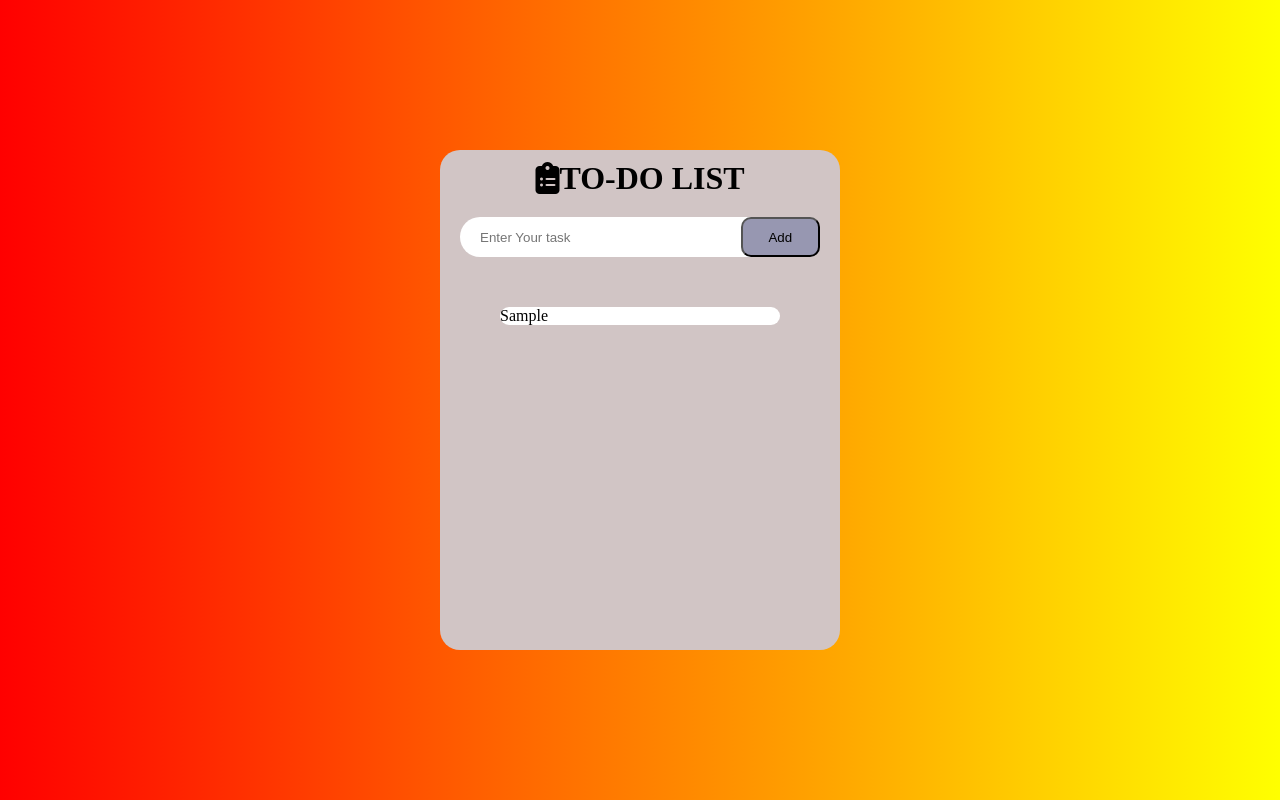
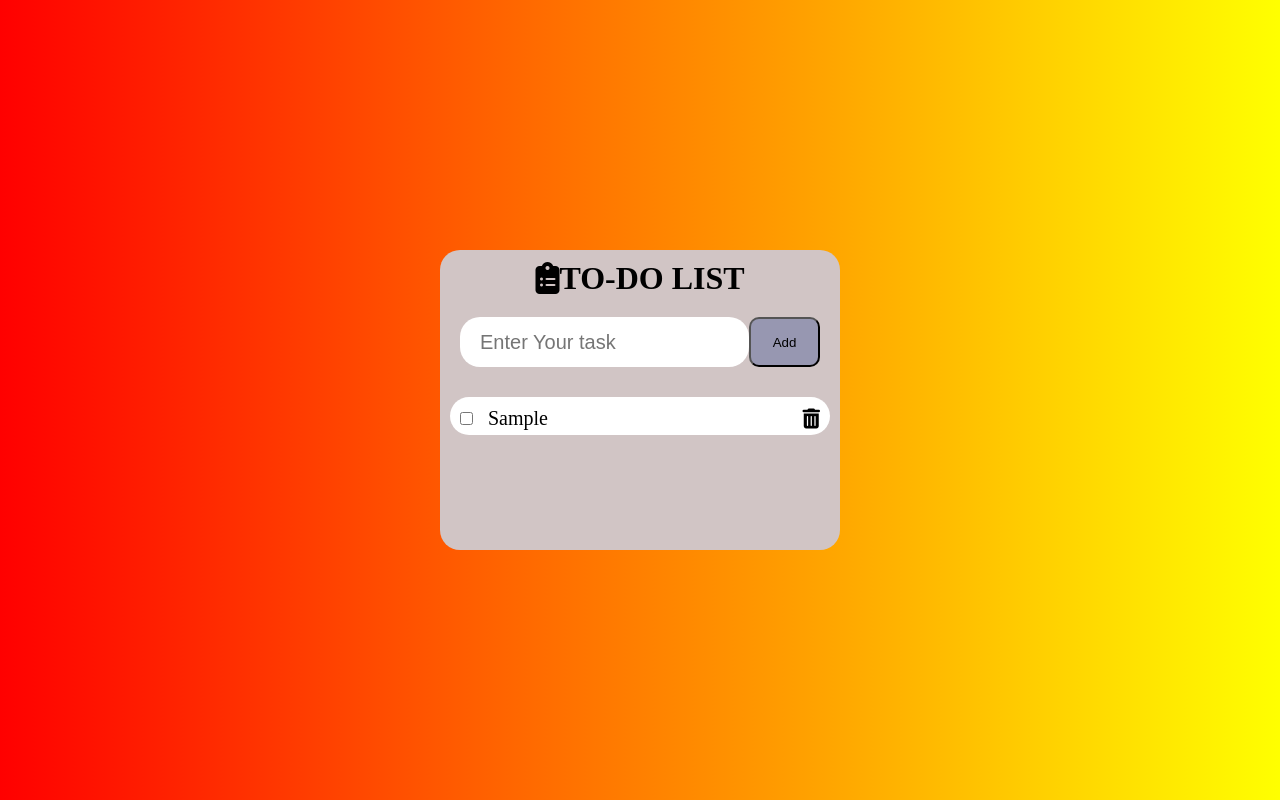
Before and after one commit to Vgpatil2103/Todo-List, a plain HTML site: page index.html in a window 1280 px wide. Both pictures are taken after typing "Sample" into the empty fields and a click on the button "Add". Drawn offline with Linux system fonts and the light colour scheme.

Commit message:
Delete And Check Functions Done

```diff
--- a/index.html
+++ b/index.html
@@ -1,12 +1,16 @@
 <!DOCTYPE html>
 <html lang="en">
+
 <head>
     <meta charset="UTF-8">
     <meta name="viewport" content="width=device-width, initial-scale=1.0">
     <title>Document</title>
     <link rel="stylesheet" href="style.css">
-    <link rel="stylesheet" href="https://cdnjs.cloudflare.com/ajax/libs/font-awesome/6.4.2/css/all.min.css" integrity="sha512-z3gLpd7yknf1YoNbCzqRKc4qyor8gaKU1qmn+CShxbuBusANI9QpRohGBreCFkKxLhei6S9CQXFEbbKuqLg0DA==" crossorigin="anonymous" referrerpolicy="no-referrer" />
+    <link rel="stylesheet" href="https://cdnjs.cloudflare.com/ajax/libs/font-awesome/6.4.2/css/all.min.css"
+        integrity="sha512-z3gLpd7yknf1YoNbCzqRKc4qyor8gaKU1qmn+CShxbuBusANI9QpRohGBreCFkKxLhei6S9CQXFEbbKuqLg0DA=="
+        crossorigin="anonymous" referrerpolicy="no-referrer" />
 </head>
+
 <body>
 
     <div class="container">
@@ -15,20 +19,24 @@
             <h1>TO-DO LIST</h1>
         </div>
         <div class="task-input">
-        <form>
             <input type="text" name="task" id="task" placeholder="Enter Your task">
-            <button type="submit">Add</button>
-        </form>
+            <button id="add" type="submit">Add</button>
+        </div>
+
         <div class="task-list">
-            <ul>
-                <li></li>
+            <ul id="list">
                </ul>
+
         </div>
-    </div>
+
+
+
+
 
 
 
     </div>
     <script src="script.js"></script>
 </body>
+
 </html>
--- a/script.js
+++ b/script.js
@@ -1,14 +1,62 @@
-const form=document.querySelector("form");
-const add=document.querySelector("button")
-const input=document.getElementById("task");
-const ul=document.querySelector("ul");
+const input = document.getElementById("task");
+const add = document.getElementById("add");
+const ul = document.querySelector("ul");
 
-function addData(event){
-    event.preventDefault();
-    const list=document.createElement("li");
-    list.innerText=input.value;
-    ul.appendChild(list);
-   input.value="";
+function removeTask(e) {
+    const data = e.target.closest("li");
+    if (data) {
+        data.remove();
+    }
 }
 
-add.addEventListener("click",addData);
+function toggleStrikethrough(e) {
+    const listItem = e.target.closest("li");
+
+        if (e.target.checked) {
+            listItem.style.textDecoration = "line-through";
+            listItem.style.backgroundColor="grey";
+            listItem.style.color="red";
+        } else {
+            listItem.style.textDecoration = "none";
+        }
+
+}
+
+function addData(e) {
+
+    if(input.value!=""){
+        e.preventDefault();
+        const listItem = document.createElement("li");
+        listItem.innerHTML = `
+            <input type="checkbox">
+            <span>${input.value}</span>
+            <div class="delete">
+                <i class="fas fa-trash-can trash" style="color: black;"></i>
+            </div>
+        `;
+        ul.appendChild(listItem);
+        input.value = "";
+
+        const deleteIcon = listItem.querySelector(".delete i");
+        deleteIcon.addEventListener("click", removeTask);
+
+    }
+
+
+
+
+    // Add an event listener to the trash icon in the newly created list item
+
+    // Add an event listener to the checkbox in the newly created list item
+    const checkbox = document.querySelector("input[type='checkbox']");
+    checkbox.addEventListener("change", toggleStrikethrough);
+}
+
+add.addEventListener("click", addData);
+
+// Add an event listener to existing checkboxes
+ ul.addEventListener("change", function (e) {
+     if (e.target.tagName === "INPUT" && e.target.type === "checkbox") {
+         toggleStrikethrough(e);
+     }
+ });
--- a/style.css
+++ b/style.css
@@ -11,7 +11,7 @@ body{
     width: 100vw;
 }
 .container{
-    min-height: 500px;
+    min-height: 300px;
     max-height: 900px;
     width: 400px;
     background-color: rgb(209, 197, 197);
@@ -29,41 +29,57 @@ body{
 }
 .task-input{
     padding: 20px;
+    display: flex;
 
 
 }
-form{
-    display: flex;
-}
-button{
+
+.task-input>button{
     background-color: rgb(151, 151, 177);
     width: 90px;
     border-radius: 10px;
-    margin-left: -40px;
+    position: relative;
+    right:0;
 }
 #task{
     width: 100%;
-    height: 40px;
+    height: 50px;
     border: none;
     border-radius: 20px;
     padding: 20px;
     box-sizing: border-box;
+    position: relative;
+    outline: none;
+    font-size: 20px;
+}
+ul li{
+    background-color: white;
 
-}
-ul{
-    padding: 20px;
-}
-.task-list{
-    padding: 20px;
-    padding-top: 30px;
+
+    font-size: 20px;
+    margin: 10px;
+    border-radius: 20px;
+    list-style: none;
+    box-sizing: border-box;
+    height: 38px;
 
 }
 li{
-    background-color: white;
-    border-radius: 20px;
-    list-style-type: none;
+    padding: 10px;
 }
-li::before{
-    content: "";
+span{
+    padding-left: 10px;
+}
+.delete{
+    display: flex;
+    justify-content: end;
+    align-items: end;
+   margin-top: -21px;
+}
+.trash:hover{
+   box-shadow: 4px 3px 10px rgb(168, 163, 163);
+}
 
+.checked{
+    text-decoration: line-through;
 }
```
Also changed, not shown: Images/checked.png (added), Images/unchecked.png (added). Lines whose indentation alone changed are shown as unchanged.
